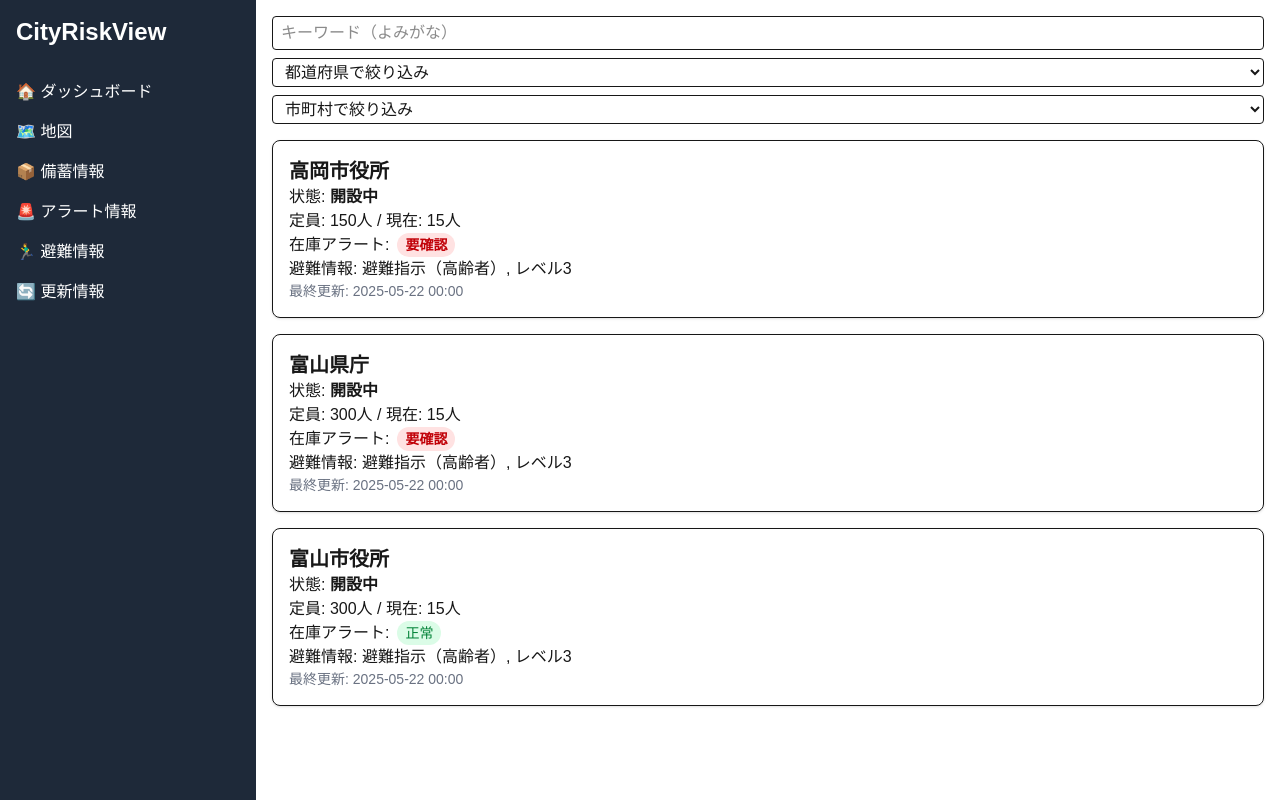
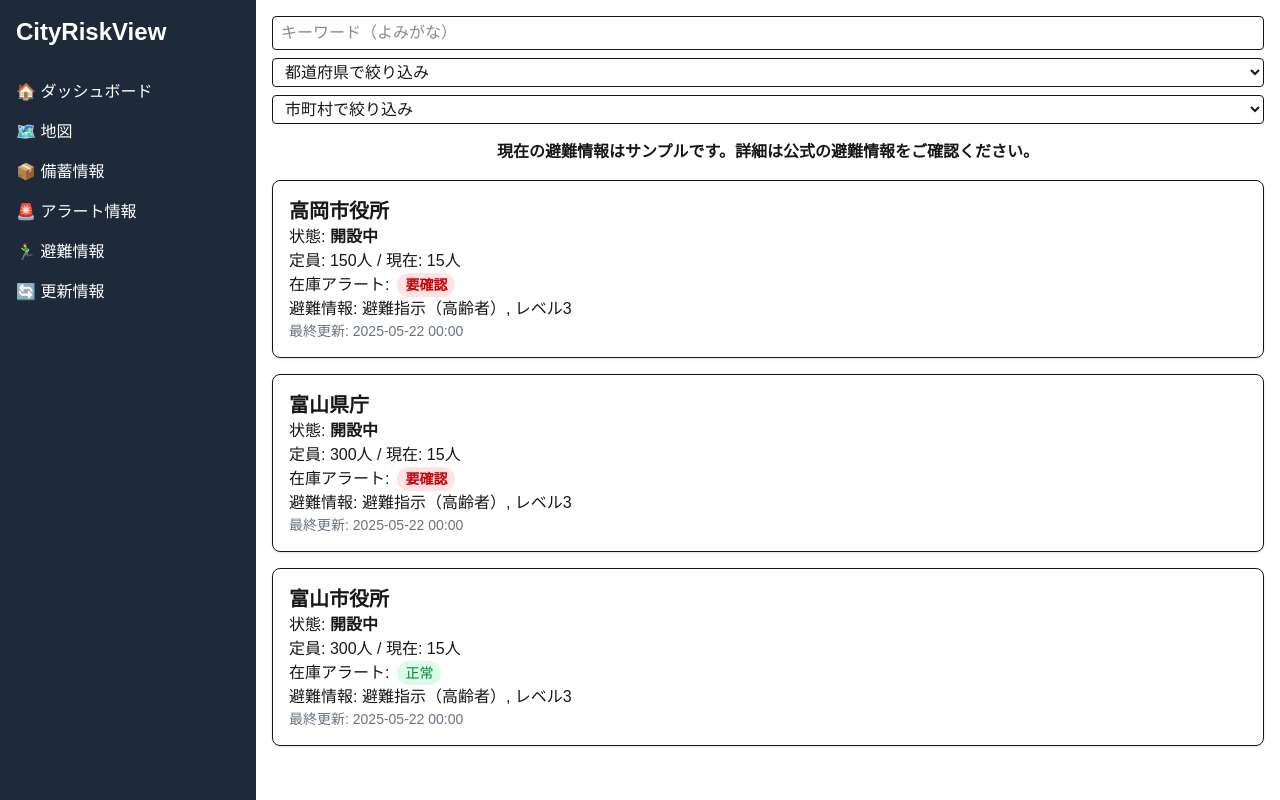
Before and after one commit to s-taku0502/CityRiskView, a Next.js app: page /dashboard/evacuation in a window 1280 px wide. Built offline with nearby package versions, Linux system fonts and the light colour scheme.

Commit message:
サンプルである注意書きを追加

```diff
--- a/app/dashboard/evacuation/EvacuationInfo.js
+++ b/app/dashboard/evacuation/EvacuationInfo.js
@@ -36,6 +36,7 @@ export default function EvacuationInfo() {
       />
 
       {/* 結果表示 */}
+      <p　className="pd-4 text-center font-bold">現在の避難情報はサンプルです。詳細は公式の避難情報をご確認ください。</p>
       {filteredShelters.map((shelter) => (
         <div key={shelter.id} className="border p-4 rounded-lg shadow">
           <h2 className="text-xl font-semibold">{shelter.name}</h2>
```
